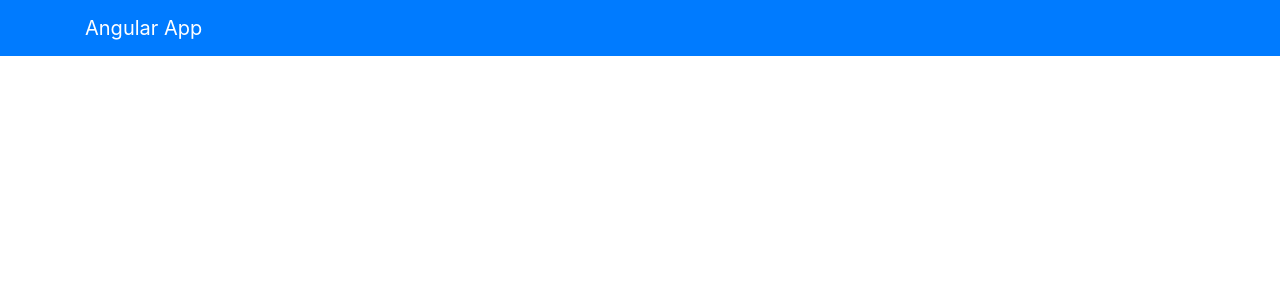
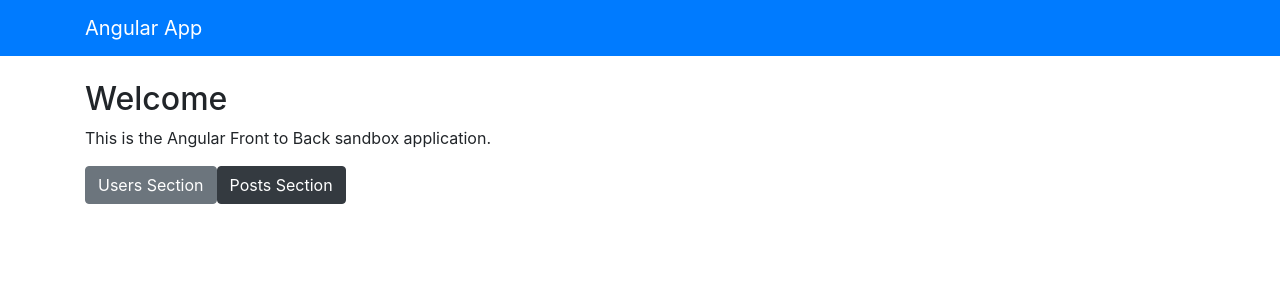
Before and after one commit to princeNITian/Temp-Angular-Repo, an Angular app: page / in a window 1280 px wide. Shown: the top 300 px of the page. Built offline with nearby package versions, Linux system fonts and the light colour scheme.

Commit message:
Creating and Mapping Routes added

```diff
--- a/src/app/app-routing.module.ts
+++ b/src/app/app-routing.module.ts
@@ -1,7 +1,14 @@
 import { NgModule } from '@angular/core';
 import { RouterModule, Routes } from '@angular/router';
+import { HomeComponent } from './components/home/home.component';
+import { UsersComponent } from './components/users/users.component';
+import { PostsComponent } from './components/posts/posts.component';
 
-const routes : Routes =[];
+const routes : Routes =[
+  {path: '',component: HomeComponent},
+  {path: 'users',component: UsersComponent},
+  {path: 'posts',component: PostsComponent},
+];
 
 @NgModule({
   exports: [RouterModule],
--- a/src/app/app.module.ts
+++ b/src/app/app.module.ts
@@ -13,6 +13,7 @@
 import { PostService } from './services/post.service';
 import { PostFormComponent } from './components/post-form/post-form.component';
 import { AppRoutingModule } from './app-routing.module';
+import { HomeComponent } from './components/home/home.component';
 
 
 
@@ -24,7 +25,8 @@
     UsersComponent,
     NavbarComponent,
     PostsComponent,
-    PostFormComponent
+    PostFormComponent,
+    HomeComponent
   ],
   imports: [
     BrowserModule,
--- /dev/null
+++ b/src/app/components/home/home.component.html
@@ -0,0 +1,4 @@
+<h2>Welcome</h2>
+<p>This is the Angular Front to Back sandbox application.</p>
+<button class="btn btn-secondary">Users Section</button>
+<button class="btn btn-dark">Posts Section</button>
--- /dev/null
+++ b/src/app/components/home/home.component.ts
@@ -0,0 +1,15 @@
+import { Component, OnInit } from '@angular/core';
+
+@Component({
+  selector: 'app-home',
+  templateUrl: './home.component.html',
+  styleUrls: ['./home.component.css']
+})
+export class HomeComponent implements OnInit {
+
+  constructor() { }
+
+  ngOnInit() {
+  }
+
+}
```
Also changed, not shown: src/app/components/home/home.component.css (added).
